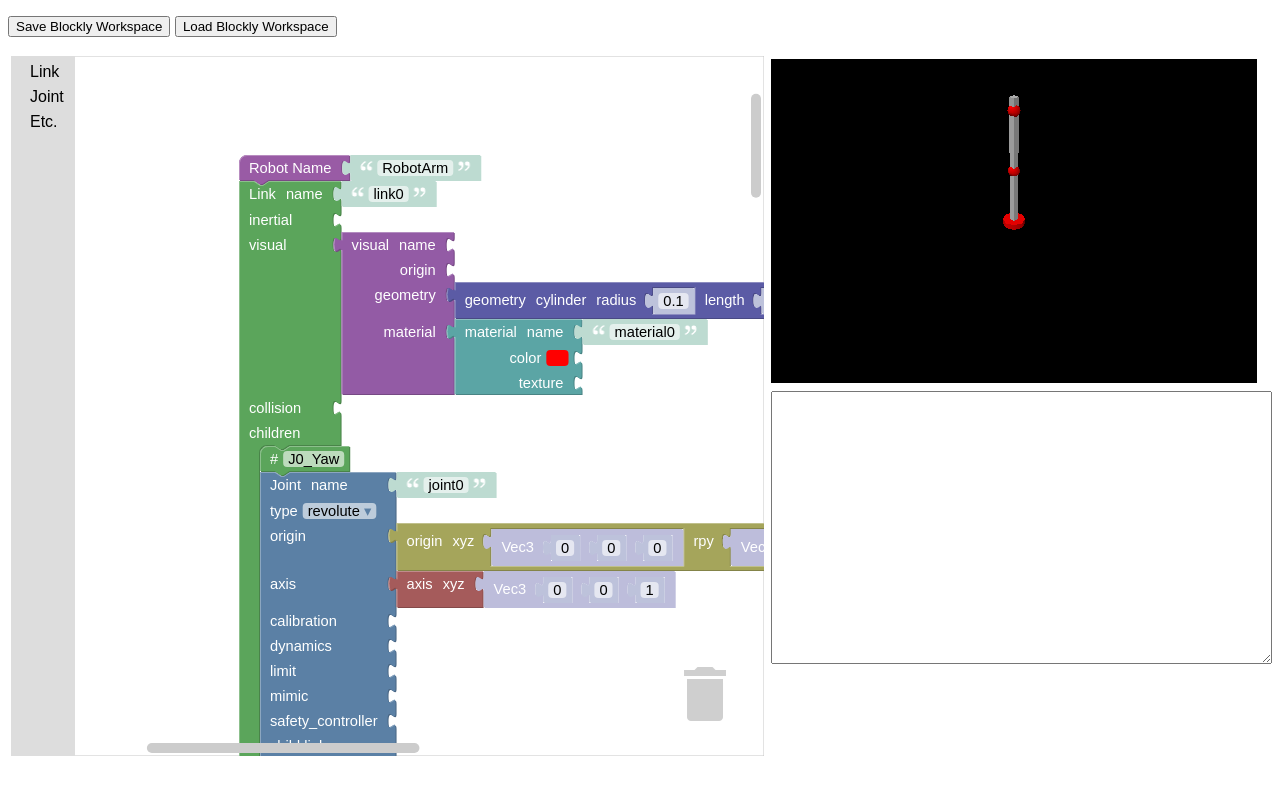
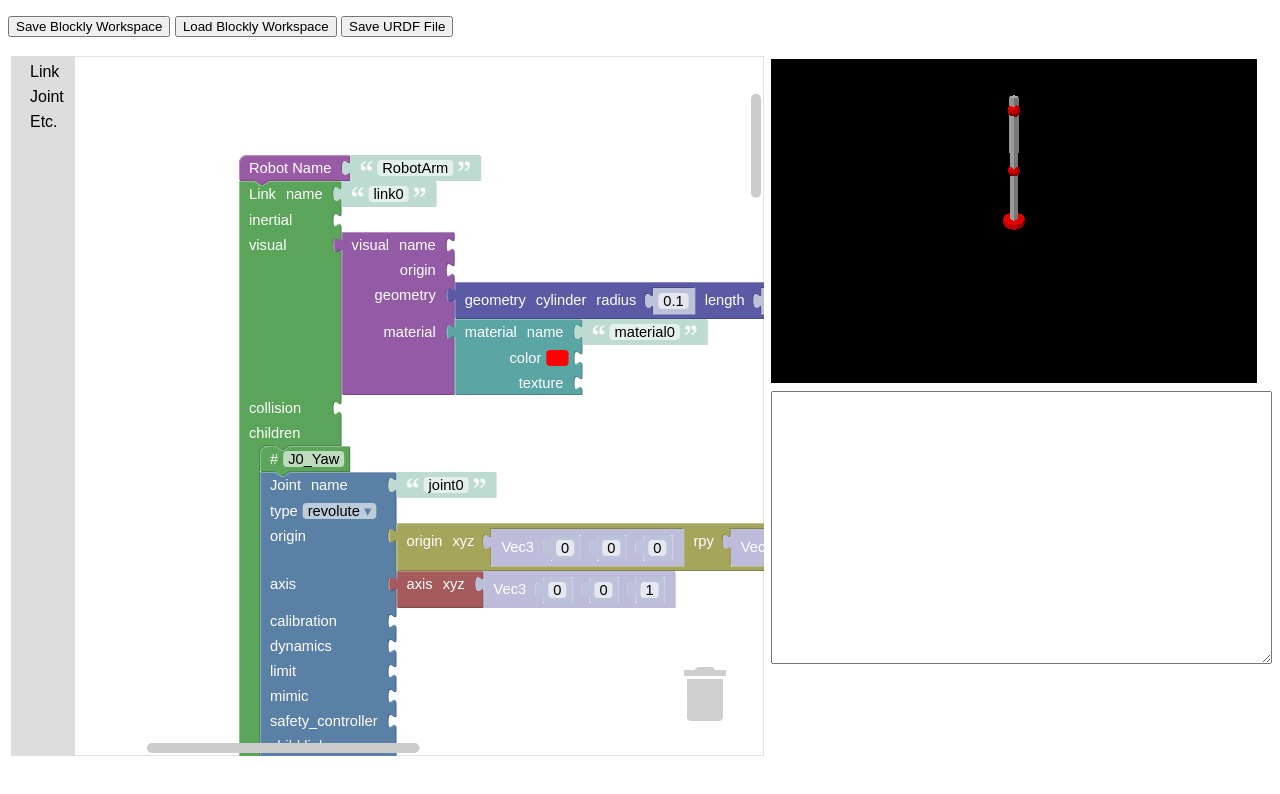
Before and after one commit to tsumehashi/urdfblocks, a plain HTML site: page index.html in a window 1280 px wide. Drawn offline with Linux system fonts and the light colour scheme.

Commit message:
Add Save URDF File button.

```diff
--- a/index.html
+++ b/index.html
@@ -44,6 +44,7 @@
   <p>
     <button onclick="saveBlocklyWorkspace()">Save Blockly Workspace</button>
     <button onclick="onClickLoadBlocklyFile()">Load Blockly Workspace</button>
+    <button onclick="saveURDFFile()">Save URDF File</button>
     <input type="file" id="onLoadBlocklyFile" onchange="loadBlocklyWorkspace()" style="display: none">
   </p>
 
--- a/js/main.js
+++ b/js/main.js
@@ -76,3 +76,10 @@ function loadBlocklyWorkspace() {
         reader.readAsText(file, 'utf-8');
     }
 }
+
+function saveURDFFile() {
+    var text = document.getElementById('urdf_output').value;
+    console.log(text);
+
+    saveToLocal('urdfblocks.urdf', text);
+}
```
